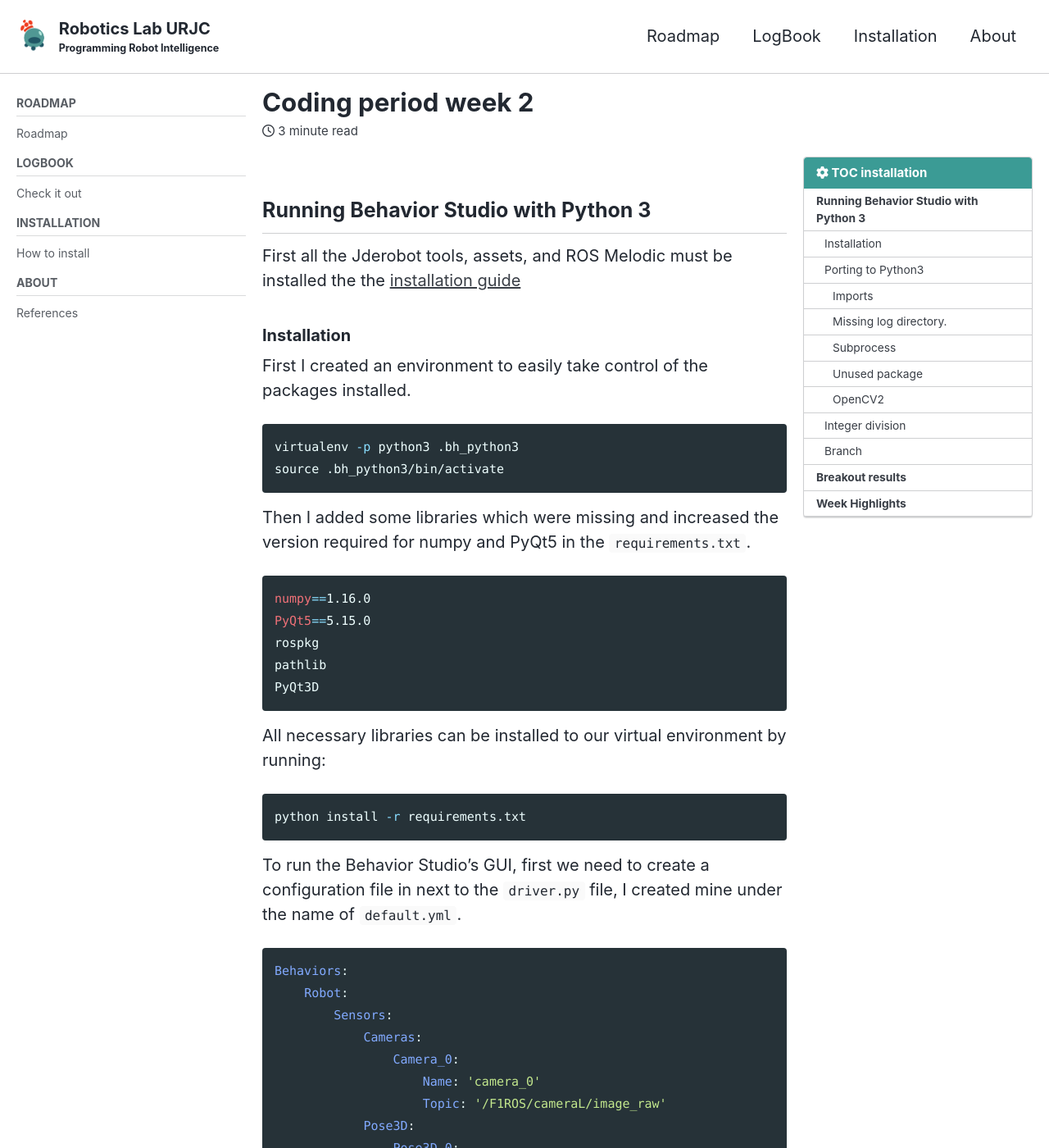
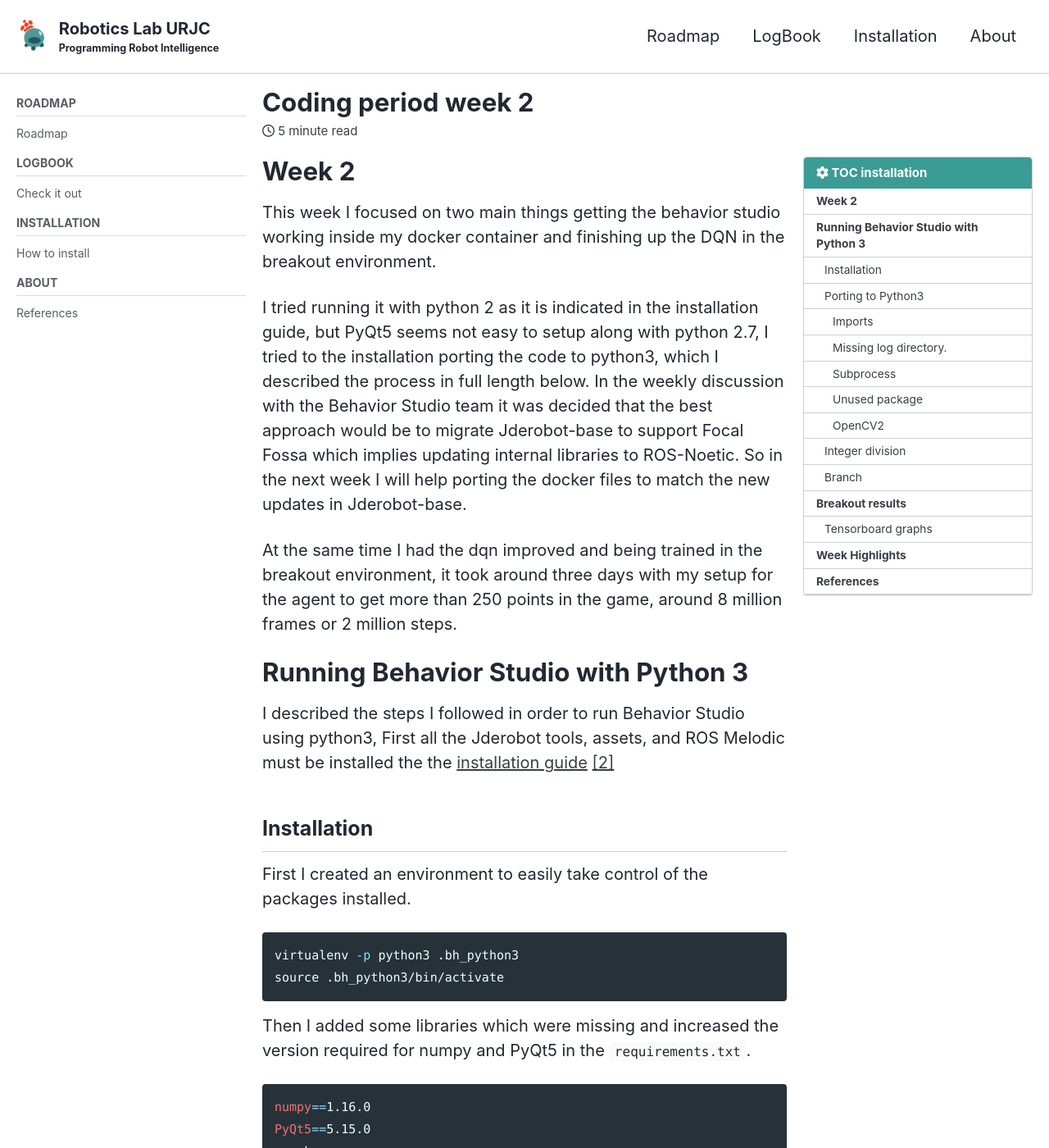
Before and after one commit to TheRoboticsClub/colab-gsoc2020-Diego_Charrez, a Jekyll site: the page built from docs/_posts/2020-06-08-Week-2.md, in a window 1280 px wide and 1400 px high. Shown: the whole window at 82% size. Built offline with Jekyll 4.4.1, drawn with Linux system fonts in a browser that asks for light colours; cached includes are drawn as plain includes; nearby versions of some CDN libraries; some of the changed text lies outside the part shown.

Commit message:
Updated week2 blog

````diff
--- a/docs/_posts/2020-06-08-Week-2.md
+++ b/docs/_posts/2020-06-08-Week-2.md
@@ -19,15 +19,19 @@
 pinned: false
 ---
 
+# Week 2
 
+This week I focused on two main things getting the behavior studio working inside my docker container and finishing up the DQN in the breakout environment.
 
+I tried running it with python 2 as it is indicated in the installation guide, but PyQt5 seems not easy to setup along with python 2.7, I tried to the installation porting the code to python3, which I described the process in full length below. In the weekly discussion with the Behavior Studio team it was decided that the best approach would be to migrate Jderobot-base to support Focal Fossa which implies updating internal libraries to ROS-Noetic. So in the next week I will help porting the docker files to match the new updates in Jderobot-base.
 
+At the same time I had the dqn improved and being trained in the breakout environment, it took around three days with my setup for the agent to get more than 250 points in the game, around 8 million frames or 2 million steps.
 
-## Running Behavior Studio with Python 3
+# Running Behavior Studio with Python 3
 
-First all the Jderobot tools, assets, and ROS Melodic must be installed the the [installation guide](https://jderobot.github.io/RoboticsAcademy/installation/)
+I described the steps I followed in order to run Behavior Studio using python3, First all the Jderobot tools, assets, and ROS Melodic must be installed the the [installation guide](https://jderobot.github.io/RoboticsAcademy/installation/) [\[2\]](https://github.com/JdeRobot/BehaviorStudio/tree/reboot)
 
-### Installation
+## Installation
 
 First I created an environment to easily take control of the packages installed.
 
@@ -114,9 +118,9 @@
 ModuleNotFoundError: No module named 'colors''
 ```
 
-### Porting to Python3
+## Porting to Python3
 
-#### Imports
+### Imports
 
 The first error we got is because in Python 3 uses absolute imports [\[1\]](https://www.python.org/dev/peps/pep-0328/). The following call:
 
@@ -144,7 +148,7 @@
     ├── __init__.py
     ├── logger.py
 ```
-#### Missing log directory.
+### Missing log directory.
 
 ```bash
 FileNotFoundError: [Errno 2] No such file or directory: '/behavior_studio/behavior_suite/logs/log.log'
@@ -157,7 +161,7 @@
 touch logs/log.log
 ```
 
-#### Subprocess
+### Subprocess
 
 the function checkout_out does not return a string directly that is why we are having this error.
 
@@ -181,7 +185,7 @@
 ps_output = subprocess.check_output(["ps", "-Af"]).decode('utf-8').strip("\n")
 ```
 
-#### Unused package
+### Unused package
 
 I could not find the implementation of resource, and It was not being used in the script so I just commented it.
 
@@ -193,7 +197,7 @@
 #from ui.gui.resources import resources
 ```
 
-#### OpenCV2
+### OpenCV2
 
 ```bash
   File "/opt/ros/melodic/lib/python2.7/dist-packages/rospy/topics.py", line 750, in _invoke_callback
@@ -231,16 +235,25 @@
 source install/setup.bash --extend # or use setup.zsh
 ```
 
-### Integer division
+## Integer division
 
 In python2 `/` returns an integer, but in python3 `/` returns a float in the division is not exact, so in the code where is used the opencv library we need to change `/` to `//` to get an integer.
 
-### Branch
+## Branch
 
-This updates can be found in this [branch](https://github.com/dcharrezt/BehaviorStudio/tree/python_3.6.9)
+The updates can be found in this [branch](https://github.com/dcharrezt/BehaviorStudio/tree/python_3.6.9)
 
+# Breakout results
 
-## Breakout results
+New results were achieved increasing training steps, and updating the normal DQN, and match the hyperpameters with [Mnih et al., 2013](https://arxiv.org/abs/1312.5602) and [Mnih et al., 2015](https://www.nature.com/articles/nature14236), besides that I tested new implementations in the tensoflow agents and the newly open source acme library from deepmind.
+
+The code still needs documentation and reorganization of the functions and parameter handling in order to make easy to follow, the next step in to learn using the Formula 1 environment from Jderobot in gazebo.
+
+![Breakout_8m]({{ "/assets/images/blogs/8m_breakout_256.gif" | absolute_url }})
+
+## Tensorboard graphs
+
+The following graphs shows the progress the model did in 8 million steps,
 
 {% capture fig_img %}
 ![Foo]({{ "/assets/images/blogs/breakout_eval_score_8m.png" | relative_url }})
@@ -248,9 +261,8 @@
 
 <figure>
   {{ fig_img | markdownify | remove: "<p>" | remove: "</p>" }}
-  <figcaption>Figure the book, Reinforcement Learning: An Introduction by Andrew Barto and Richard S. Sutton</figcaption>
+  <figcaption>Tensorboard graph, Evaluation Scores</figcaption>
 </figure>
-
 
 
 {% capture fig_img %}
@@ -259,17 +271,30 @@
 
 <figure>
   {{ fig_img | markdownify | remove: "<p>" | remove: "</p>" }}
-  <figcaption>Figure the book, Reinforcement Learning: An Introduction by Andrew Barto and Richard S. Sutton</figcaption>
+  <figcaption>Tensorboard graph, Training rewards</figcaption>
 </figure>
 
+# Week Highlights
+
+- Played around the behavior studio GUI and TUI, made it work for python3 refactoring the codebase.
+- Met with mentors and the behavior studio team, to discuss next steps to improve the behavior studio environment.
+- Tried a new implementation DQN, and also tried more steps which gave good results.
+- I been working around this issues and pull requests.
+  - Issue # 24 in Behavior Studio [No module named PyQt5.QtWidgets (python2.7)](https://github.com/JdeRobot/BehaviorStudio/issues/24)
+  - Issue # 19 in Behavior Studio [DRL Cartpole example](https://github.com/JdeRobot/BehaviorStudio/issues/19)
+  - Issue # 1396 in Jderobot Base [Upgrade to Ubuntu 20.04 Focal Fossa](https://github.com/JdeRobot/base/issues/1396)
+  - Pull request in Keras docs [PR 83](https://github.com/keras-team/keras-io/pull/83)
+  - Pull request in Tensorflow agents docs [PR 391](https://github.com/tensorflow/agents/pull/391)
+
+# References
 
 
-## Week Highlights
+* [1] PEP [Python documentation](https://www.python.org/dev/peps/pep-0328/)
 
-- [No module named PyQt5.QtWidgets (python2.7) #24](https://github.com/JdeRobot/BehaviorStudio/issues/24)
-- [DRL Cartpole example #19](https://github.com/JdeRobot/BehaviorStudio/issues/19)
-- [Upgrade to Ubuntu 20.04 Focal Fossa #1396I](https://github.com/JdeRobot/base/issues/1396)
-- [PR in Keras](https://github.com/keras-team/keras-io/pull/83)
-- [PR in Tensorflow](https://github.com/tensorflow/agents/pull/391)
+* [2] Jderobot, [BehaviorStudio (BehaviorSuite)](https://github.com/JdeRobot/BehaviorStudio/tree/reboot)
 
-# References
+* [3] Jderobot, [Base](https://github.com/JdeRobot/base
+
+* [4] Mnih et al., 2013, [Playing Atari with Deep Reinforcement Learning](https://arxiv.org/abs/1312.5602)
+
+* [5] Mnih et al., 2015, [Human-level control through deep reinforcement learning](https://www.nature.com/articles/nature14236)
````
Also changed, not shown: docs/assets/images/blogs/8m_breakout_256.gif (added), docs/assets/images/blogs/8m_breakout_512.gif (added).
